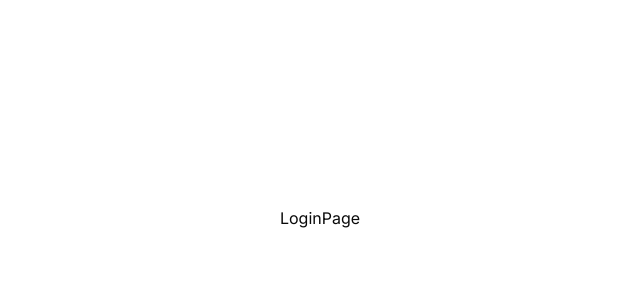
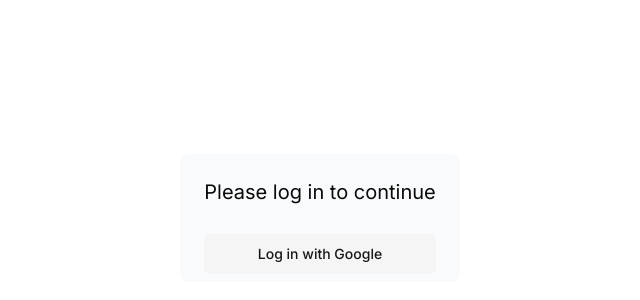
Before and after one commit to DerickMghanga/pixegram-app, a Next.js app: page /login in a window 1280 px wide. Shown: the part 182-482 px from the top of the page, without its empty margins (320-960 px from the left). Built offline with nearby package versions, Linux system fonts and the light colour scheme.

Commit message:
next auth login button

```diff
--- a/src/app/(auth)/login/page.tsx
+++ b/src/app/(auth)/login/page.tsx
@@ -1,7 +1,10 @@
+import LoginForm from '@/components/LoginForm'
 import React from 'react'
 
 export default function LoginPage() {
   return (
-    <div>LoginPage</div>
+    <div>
+        <LoginForm />
+    </div>
   )
 }
--- /dev/null
+++ b/src/components/LoginForm.tsx
@@ -0,0 +1,34 @@
+"use client"
+
+import { signIn } from "next-auth/react";
+import { useFormStatus } from "react-dom";
+import { Button } from "./ui/button";
+
+export default function LoginForm() {
+  return (
+    <div className="space-y-3">
+        <div className="flex-1 rounded-lg bg-gray-50 px-6 pb-2 pt-6">
+            <h1 className="mb-3 text-xl dark:text-black">
+                Please log in to continue
+            </h1>
+
+            <LoginButton />
+        </div>
+    </div>
+  )
+}
+
+function LoginButton () {
+
+    const { pending } = useFormStatus();
+
+    return(
+        <Button className="mt-4 w-full"
+            variant={"secondary"}
+            aria-disabled={pending}
+            onClick={()=> signIn("google", {callbackUrl: "/dashboard"})}
+        >
+            Log in with Google
+        </Button>
+    )
+}
```
